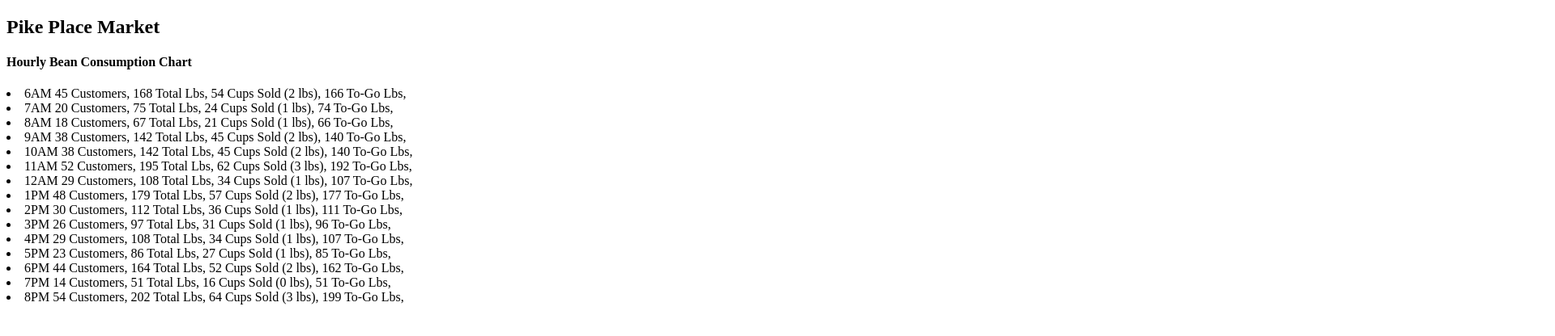
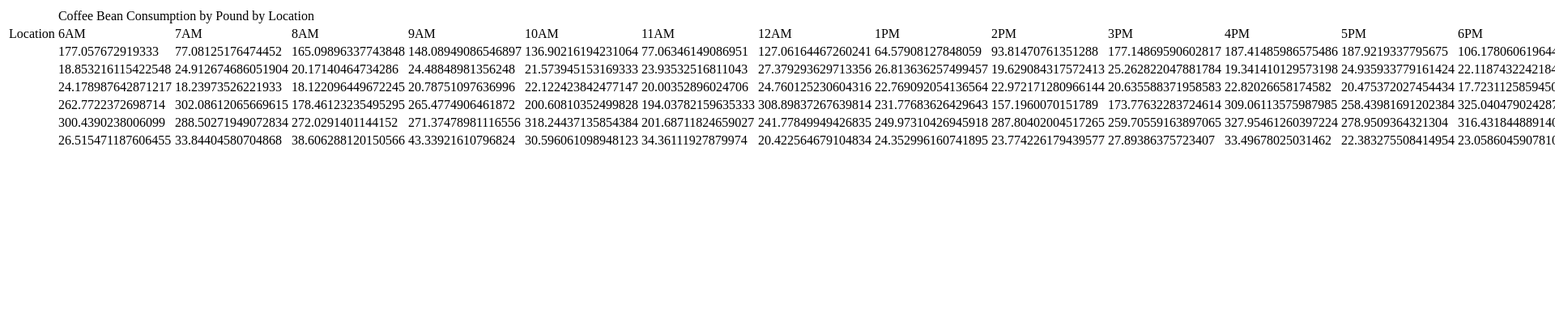
Before and after one commit to heyduckd/campfireCoffee, a plain HTML site: page data.html in a window 1280 px wide. Shown: the top 416 px of the page at 81% size, 1920 px wide, since content can reach past the window. Drawn offline with Linux system fonts and the light colour scheme.

Commit message:
almost there, getting headache.

```diff
--- a/css/style.css
+++ b/css/style.css
@@ -1,2 +1,3 @@
-/*my css will be in here*/
-/*Quack*/
+#tHead {
+  border: 2px solid black;
+}
--- a/data.html
+++ b/data.html
@@ -2,8 +2,13 @@
 <html>
   <head>
     <title>Vendor Data</title>
+    <link rel="stlesheet" href="css/style.css">
   </head>
 
   <body>
     <script type="text/javascript" src="js/app.js"></script>
+
+    <section id='test'></section>
+
   </body>
+</html>
--- a/js/app.js
+++ b/js/app.js
@@ -1,36 +1,149 @@
-var pikeHeader = document.createElement('h2');
-pikeHeader.textContent = "Pike Place Market";
-document.body.appendChild(pikeHeader);
+//THIS IS MY OBJECT CONSTRUCTION MODEL
+var storeHours = ['6AM', '7AM', '8AM', '9AM', '10AM', '11AM', '12AM', '1PM', '2PM', '3PM', '4PM', '5PM', '6PM', '7PM', '8PM'];
 
-var pikeCaption = document.createElement('h4');
-pikeCaption.textContent = "Hourly Bean Consumption Chart"
-document.body.appendChild(pikeCaption);
+function setting(place, minCust, maxCust, cupsCust, lbsCust) {
+  this.place = place;
+  this.minCust = minCust;
+  this.maxCust = maxCust;
+  this.cupsCust = cupsCust;
+  this.lbsCust = lbsCust;
 
-var hours = ['6AM', '7AM', '8AM', '9AM', '10AM', '11AM', '12AM', '1PM', '2PM', '3PM', '4PM', '5PM', '6PM', '7PM', '8PM'];
+  this.randomCustomers = [];
+  this.totalPounds = [];
+  this.cups = [];
+  this.cupLbs = [];
+  this.toGoLbs = [];
+  this.calculations = function() {
+    for (var i = 0; i < storeHours.length; i++) {
+      var randCust = ((Math.random() * (maxCust - minCust + 1)) + minCust);
+      var totalCups = randCust * cupsCust;
+      var totalCupLbs = totalCups / 20;
+      var totalToGoLbs = randCust * lbsCust;
+      var overallLbs = totalCupLbs + totalToGoLbs;
+    this.randomCustomers[i] = randCust;
+    this.totalPounds[i] = overallLbs;
+    this.cups[i] = totalCups;
+    this.cupLbs[i] = totalCupLbs;
+    this.toGoLbs[i] = totalToGoLbs;
+  }
+};
+  this.calculations();
+}
 
-var randomNum;
-var cupsSold;
-var lbsCups;
-var toGo;
-var totalLbs;
+var pike = new setting('Pike Place', 14, 55, 1.2, 3.7);
+var capHill = new setting('Capitol Hill', 32, 48, 3.2, 0.4);
+var seaPub = new setting('Seattle Public Library', 49, 75, 2.6, 0.2);
+var sLake = new setting('South Lake Union', 35, 88, 1.3, 3.7);
+var seaTac = new setting('SeaTac', 68, 124, 1.1, 2.7);
+var web = new setting('Website', 3, 6, 0, 6.7);
 
-for (var i = 0; i < hours.length; i++) {
-  var pikePlace = {
-    minCustomers: 14,
-    maxCustomers: 55,
-    avgCups: 1.2,
-    avgLbs: 3.7,
-    numCustomers: function() {
-      randomNum = Math.floor((Math.random() * (this.maxCustomers - this.minCustomers + 1)) + this.minCustomers);
-      cupsSold = Math.floor(randomNum * this.avgCups);
-      lbsCups = Math.floor((randomNum * this.avgCups) / 20);
-      toGo = Math.floor(randomNum * this.avgLbs);
-      totalLbs = Math.floor(lbsCups + toGo);
-      //console.log(hours[i] + " " + randomNum + " Customers, " + totalLbs + " Total Lbs, " + cupsSold + " Cups Sold (" + lbsCups + " lbs), " + toGo + " To-Go Lbs, " );
-      }
+var table = document.createElement('table');
+document.body.appendChild(table);
+
+var row1 = document.createElement('tr')
+table.appendChild(row1);
+
+var emptyCell = document.createElement('td')
+row1.appendChild(emptyCell);
+
+var tableTitle = document.createElement('td')
+tableTitle.textContent = 'Coffee Bean Consumption by Pound by Location'
+tableTitle.colSpan = 15
+row1.appendChild(tableTitle);
+
+var row2 = document.createElement('tr')
+table.appendChild(row2);
+
+var locationCell = document.createElement('td')
+locationCell.textContent = 'Location'
+row2.appendChild(locationCell);
+
+function hourRow() {
+  for (var j = 0; j < storeHours.length; j++) {
+    var hourCell = document.createElement('td')
+    hourCell.textContent = storeHours[j];
+    row2.appendChild(hourCell);
   }
-  pikePlace.numCustomers();
-  var pikeNumbers = document.createElement('li');
-  pikeNumbers.textContent = (hours[i] + " " + randomNum + " Customers, " + totalLbs + " Total Lbs, " + cupsSold + " Cups Sold (" + lbsCups + " lbs), " + toGo + " To-Go Lbs, ");
-  document.body.appendChild(pikeNumbers);
 }
+hourRow();
+
+function tableData(location) {
+  var row3 = document.createElement('tr');
+  table.appendChild(row3);
+
+  var locName = document.createElement('td');
+  locName.textContent = location.location;
+  row3.appendChild(locName);
+
+  for (var k = 0; k < storeHours.length; k++) {
+      var tdEl = document.createElement('td');
+      tdEl.textContent = location.totalPounds[k];
+      row3.appendChild(tdEl);
+    }
+};
+
+tableData(pike);
+tableData(capHill);
+tableData(seaPub);
+tableData(sLake);
+tableData(seaTac);
+tableData(web);
+
+
+
+//THIS IS MY WORKING CODE FROM JAN11
+//
+// var pikeHeader = document.createElement('h2');
+// pikeHeader.textContent = "Pike Place Market";
+// document.body.appendChild(pikeHeader);
+//
+// var pikeCaption = document.createElement('h4');
+// pikeCaption.textContent = "Hourly Bean Consumption Chart"
+// document.body.appendChild(pikeCaption);
+//
+// var hours = ['6AM', '7AM', '8AM', '9AM', '10AM', '11AM', '12AM', '1PM', '2PM', '3PM', '4PM', '5PM', '6PM', '7PM', '8PM'];
+//
+// var randomNum;
+// var cupsSold;
+// var lbsCups;
+// var toGo;
+// var totalLbs;
+//
+// for (var i = 0; i < hours.length; i++) {
+//   var pikePlace = {
+//     minCustomers: 14,
+//     maxCustomers: 55,
+//     avgCups: 1.2,
+//     avgLbs: 3.7,
+//     numCustomers: function() {
+//       randomNum = Math.floor((Math.random() * (this.maxCustomers - this.minCustomers + 1)) + this.minCustomers);
+//       cupsSold = Math.floor(randomNum * this.avgCups);
+//       lbsCups = Math.floor((randomNum * this.avgCups) / 20);
+//       toGo = Math.floor(randomNum * this.avgLbs);
+//       totalLbs = Math.floor(lbsCups + toGo);
+//       //console.log(hours[i] + " " + randomNum + " Customers, " + totalLbs + " Total Lbs, " + cupsSold + " Cups Sold (" + lbsCups + " lbs), " + toGo + " To-Go Lbs, " );
+//       }
+//   }
+//   pikePlace.numCustomers();
+//   var pikeNumbers = document.createElement('li');
+//   pikeNumbers.textContent = (hours[i] + " " + randomNum + " Customers, " + totalLbs + " Total Lbs, " + cupsSold + " Cups Sold (" + lbsCups + " lbs), " + toGo + " To-Go Lbs, ");
+//   document.body.appendChild(pikeNumbers);
+// }
+
+// function renderMonths() {
+//   var months = ['Jan', 'Feb', 'Mar', 'Apr', 'May', 'Jun', 'Jul', 'Aug', 'Sept', 'Oct', 'Nov', 'Dec'];
+//   var sectEl = document.getElementById('test');
+//   var tblEl = document.createElement('table');
+//   var trEl = document.createElement('tr');
+//   var thEl = document.createElement('th');
+//   thEl.textContent = 'Months';
+//   trEl.appendChild(thEl);
+//
+//   for (var j = 0; j < months.length; j++) {
+//     var tdEl = document.createElement('td');
+//     trEl.appendChild(tdEl);
+//   }
+//   tblEl.appendChild(trEl);
+//   secEl.appendChild(tblEl);
+// }
+// renderMonths();
```
